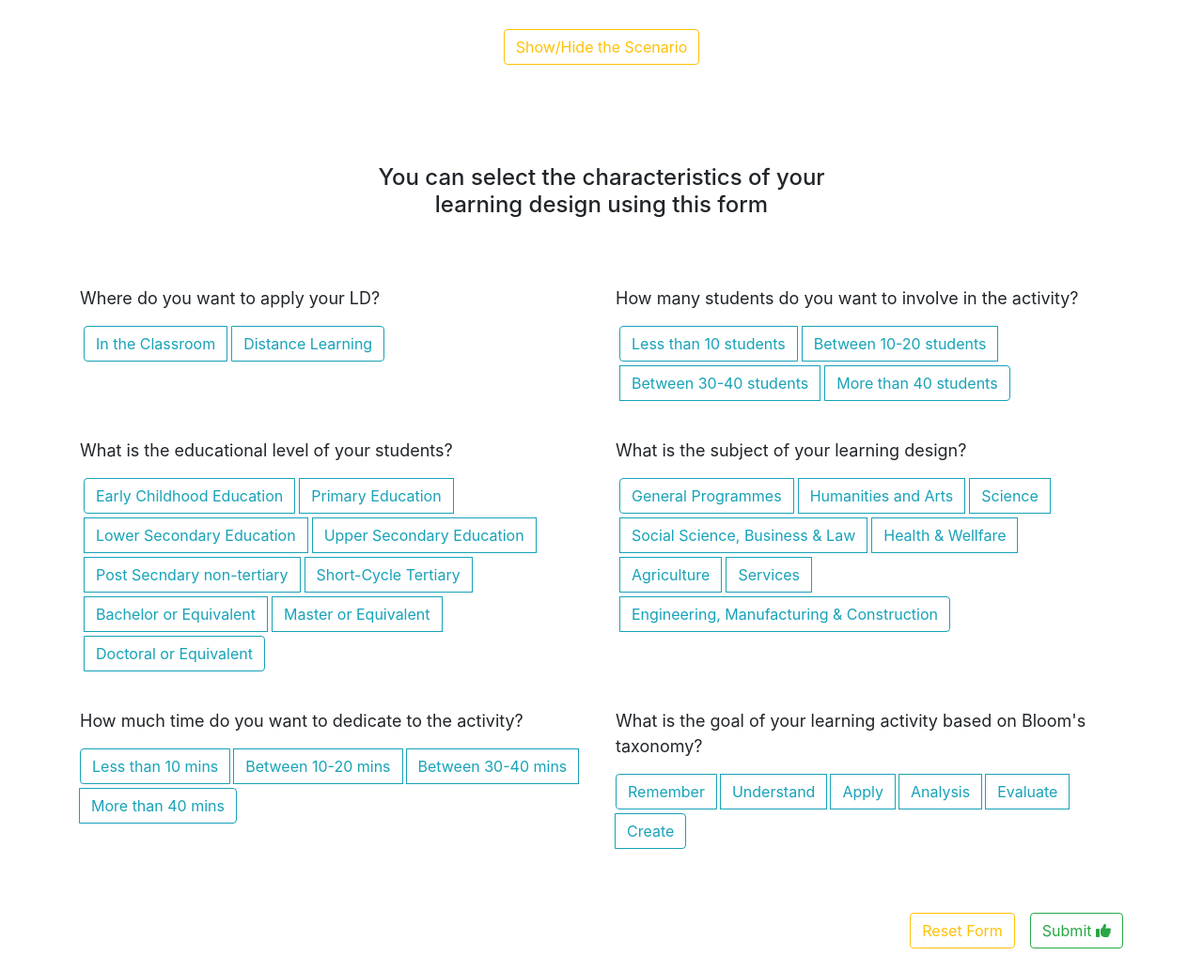
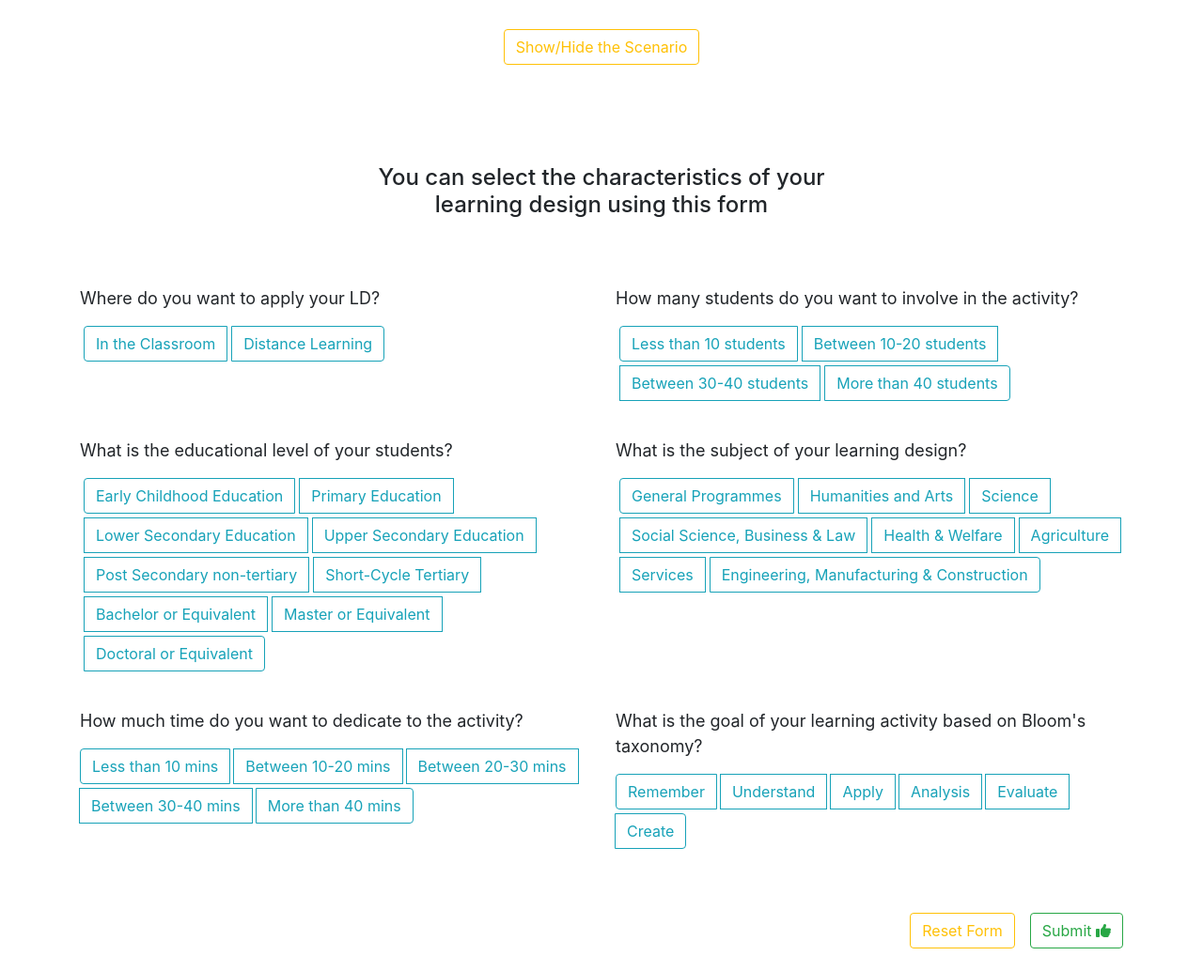
Before and after one commit to Manimit10/experiment-B1-baseline, a plain HTML site: page index.html in a window 1280 px wide. Shown: the part 65-1099 px from the top of the page at 94% size. Drawn offline with nearby package versions, Linux system fonts and the light colour scheme; files that its build step writes are made by us from their sources.

Commit message:
back button removed from all previews. 20-30 added to index

```diff
--- a/index.html
+++ b/index.html
@@ -12,14 +12,14 @@
       integrity="sha384-Gn5384xqQ1aoWXA+058RXPxPg6fy4IWvTNh0E263XmFcJlSAwiGgFAW/dAiS6JXm"
       crossorigin="anonymous"
     />
-    <!-- fontawesome cdn -->
+    <!-- font awesome cdn -->
     <link rel="stylesheet" href="https://cdnjs.cloudflare.com/ajax/libs/font-awesome/4.7.0/css/font-awesome.min.css" />
     <script src="https://kit.fontawesome.com/df1dfdeddd.js" crossorigin="anonymous"></script>
-    <!-- custome css -->
+    <!-- custom css -->
     <link rel="stylesheet" href="[Bootstrap]radioHorizon.css" />
     <link rel="stylesheet" href="styles.css" />
     <link href="tagsinput.css" rel="stylesheet" type="text/css" />
-    <!-- custome javascript -->
+    <!-- custom javascript -->
     <script src="app.js" defer></script>
     <script src="formControl.js" defer></script>
     <!-- favicon -->
@@ -229,9 +229,9 @@
                   name="educational level"
                   id="p-sec"
                   autocomplete="off"
-                  value="Post Secndary non-tertiary"
+                  value="Post Secondary non-tertiary"
                 />
-                Post Secndary non-tertiary
+                Post Secondary non-tertiary
               </label>
               <label for="educational level" class="btn btn-outline-info ml-1 mb-1">
                 <input
@@ -296,8 +296,8 @@
                 Social Science, Business & Law
               </label>
               <label for="subject" class="btn btn-outline-info ml-1 mb-1">
-                <input type="radio" name="subject" id="health" autocomplete="off" value="Health & Wellfare" /> Health &
-                Wellfare
+                <input type="radio" name="subject" id="health" autocomplete="off" value="Health & Welfare" /> Health &
+                Welfare
               </label>
               <label for="subject" class="btn btn-outline-info ml-1 mb-1">
                 <input type="radio" name="subject" id="agri" autocomplete="off" value="Agriculture" /> Agriculture
@@ -331,6 +331,12 @@
                 <input type="radio" name="time" id="twenty-t" autocomplete="off" value="Between 10-20 mins" /> Between
                 10-20 mins
               </label>
+              <!-- added on 25 march -->
+              <label for="time" class="btn btn-outline-info mr-1 mb-1">
+                <input type="radio" name="time" id="twenty-t" autocomplete="off" value="Between 20-30 mins" /> Between
+                20-30 mins
+              </label>
+              <!-- end of 25 march -->
               <label for="time" class="btn btn-outline-info mr-1 mb-1">
                 <input type="radio" name="time" id="thirty-t" autocomplete="off" value="Between 30-40 mins" /> Between
                 30-40 mins
@@ -390,7 +396,7 @@
               type="text"
               name="tag"
               id="tag"
-              data-role="tagsinput"
+              data-role="tags input"
               value="problem solving"
               data-toggle="tooltip"
               data-placement="top"
```
Also changed, not shown: Previews/preview1.html (+5 -5 lines), Previews/preview2.html (+5 -5 lines), Previews/preview3.html (+5 -5 lines), Previews/preview4.html (+5 -5 lines), Previews/preview5.html (+5 -5 lines), Previews/preview6.html (+5 -5 lines), resBlank.html (+3 -3 lines).
